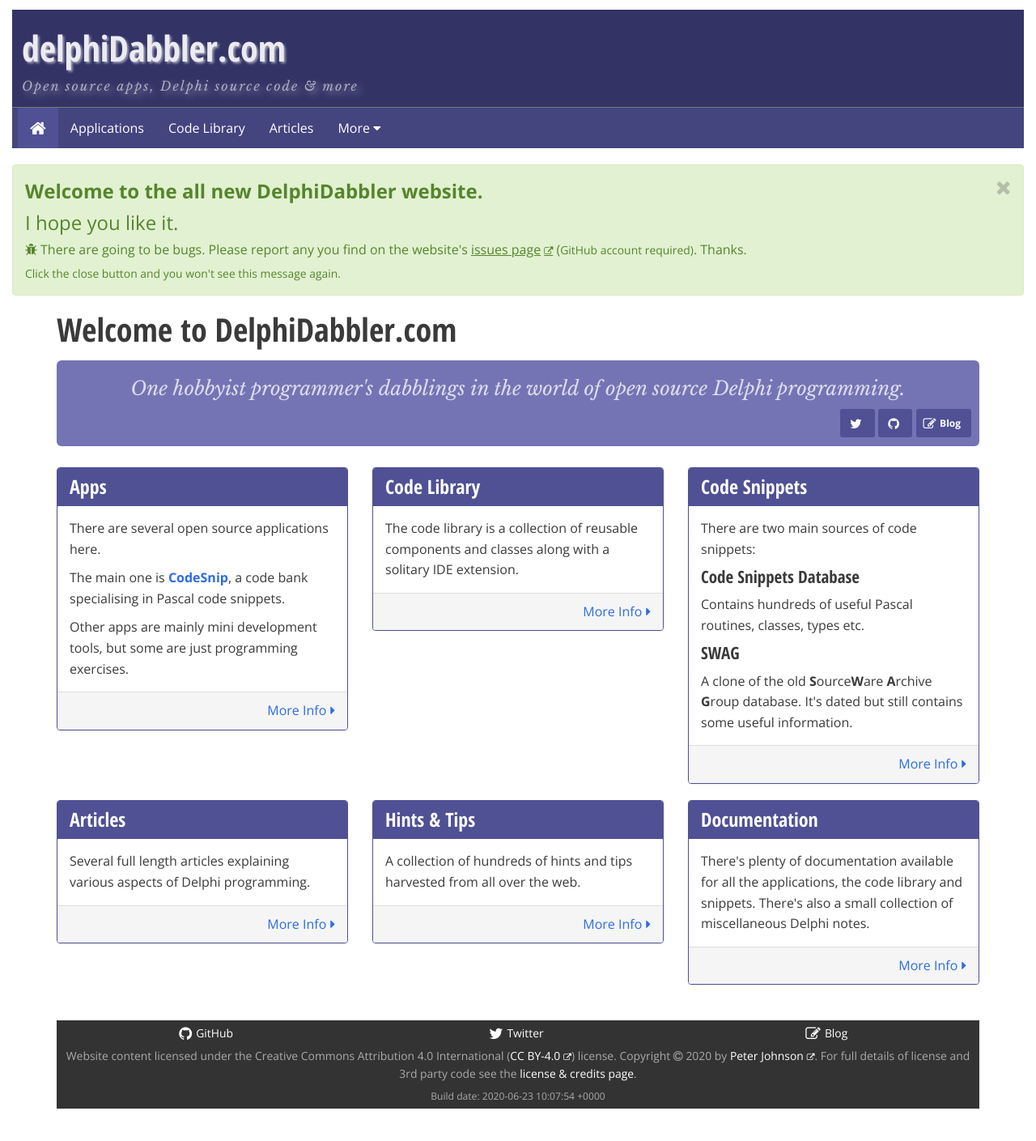
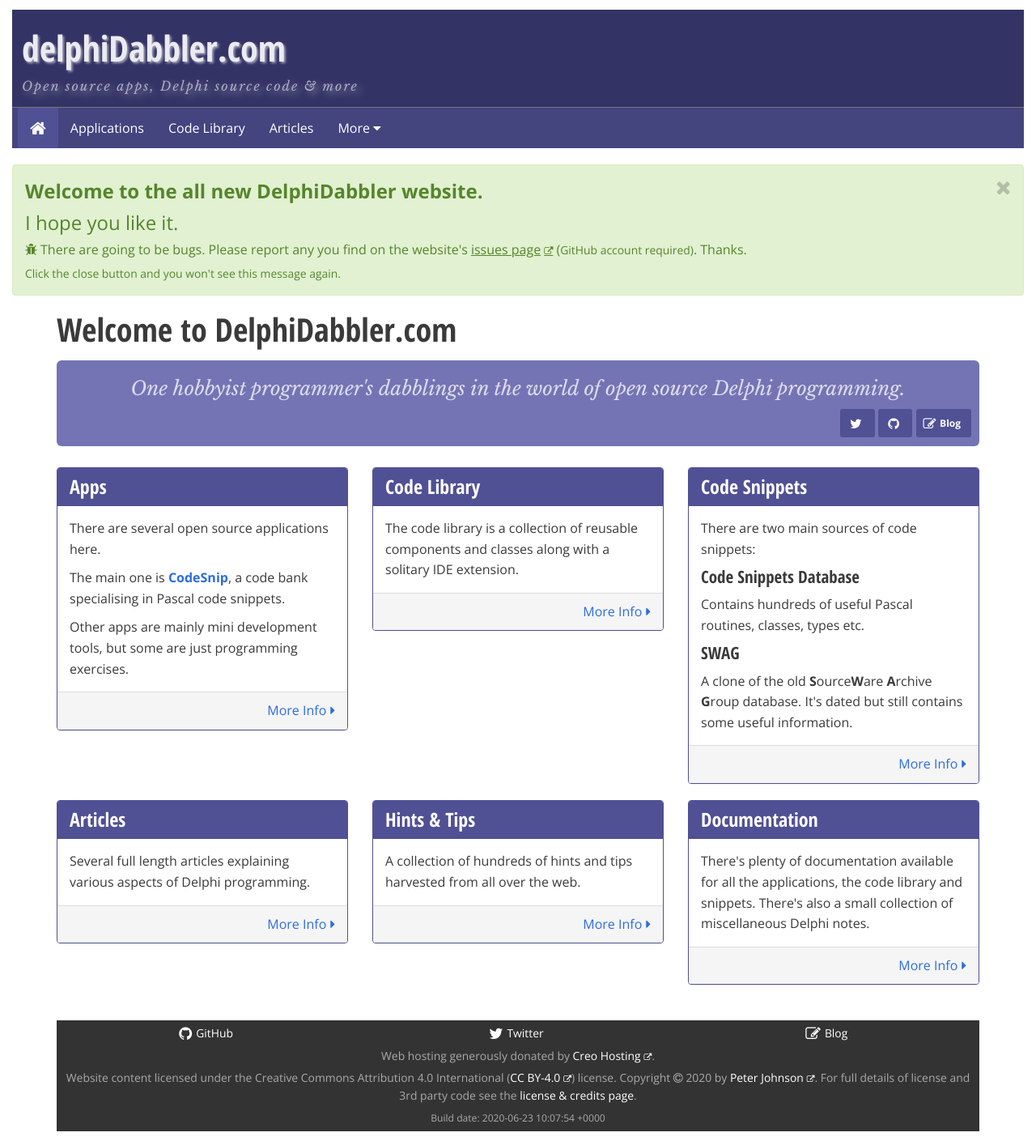
Before and after one commit to delphidabbler/delphidabbler.github.io, a Jekyll site: the page built from index.html, in a window 1280 px wide. Shown: the whole page at 81% size. Built offline with Jekyll 4.4.1, drawn with Linux system fonts in a browser that asks for light colours; nearby versions of some CDN libraries; comment, search, counter and statistics services are not loaded; before the commit the page ends 1381 px from its top, so only the background shows below that.

Commit message:
Add message to footer crediting web host for free service

```diff
--- a/_includes/footer.html
+++ b/_includes/footer.html
@@ -17,6 +17,9 @@
 
   <div class="pagefoot-credits">
     <p>
+      Web hosting generously donated by <a href="https://www.creohosting.com/">Creo Hosting</a>.
+    </p>
+    <p>
       <span role="license" class="hidden-xs">Website content licensed under the Creative Commons Attribution 4.0 International (<a href="{{ site.data.core.cc-40-url }}" aria-label="{{ site.data.core.cc-40-link-title }}">CC BY-4.0</a>) license.</span>
       Copyright <span class="fa fa-github fa-copyright" aria-hidden="true"></span> {{ 'now' | date: "%Y" }} by <a href="{{ site.data.core.gravatar-url }}" aria-label="{{ site.data.core.gravatar-link-title }}">Peter Johnson</a>. For full details of license and 3rd party code see the <a href="{{ site.data.core.credits-link }}" aria-label="{{ site.data.core.credits-link-title }}">license &amp; credits page</a>.
     </p>
```
